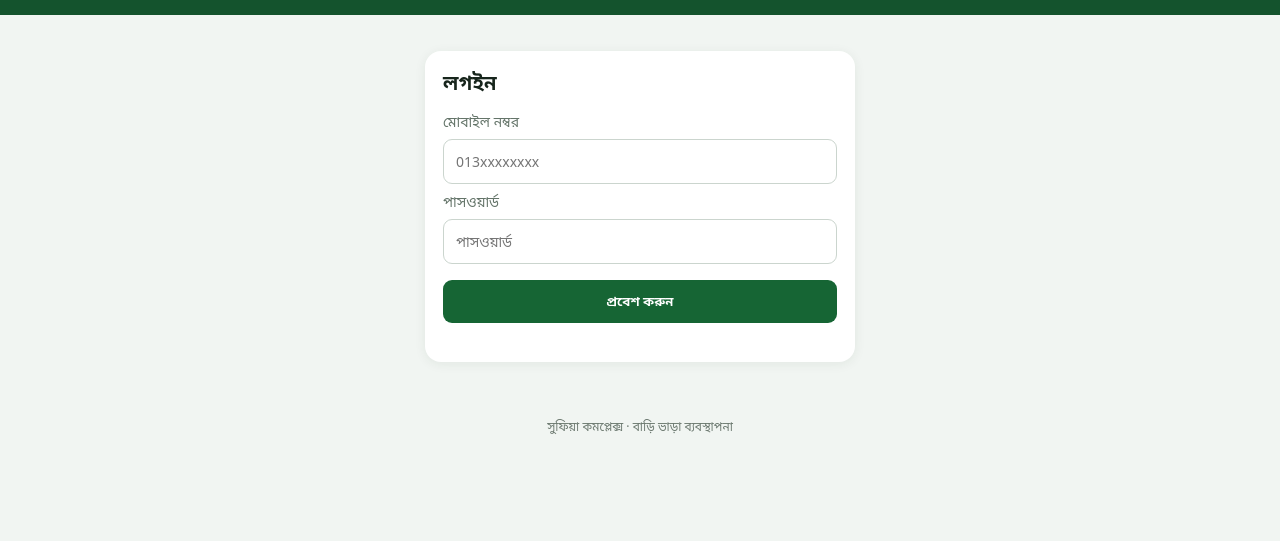
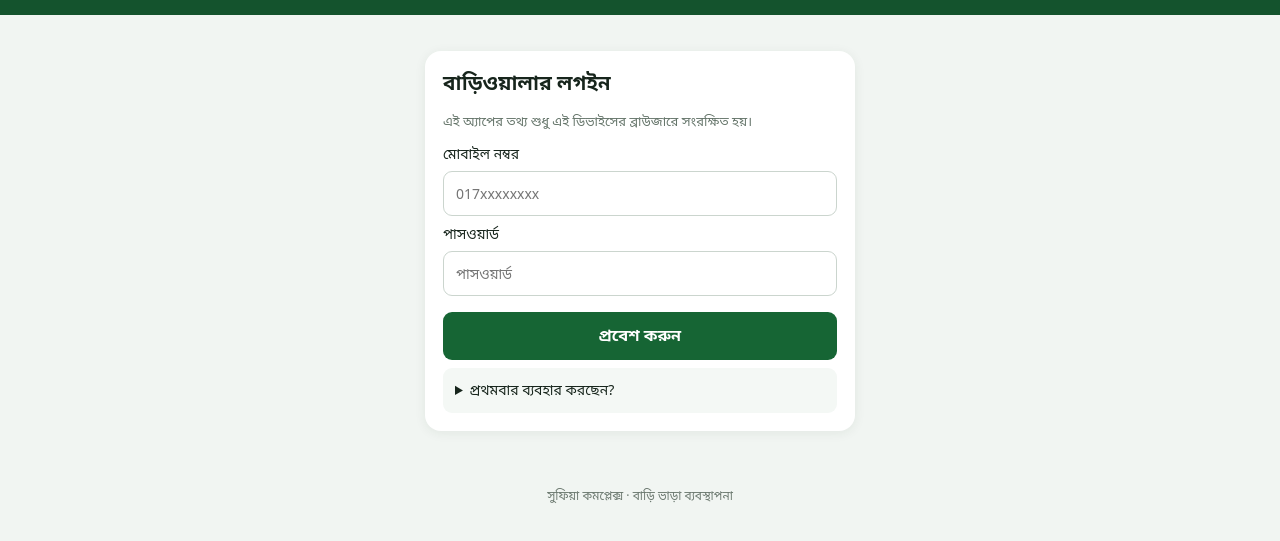
Before and after one commit to sufiacomplexdhunat/000-, a plain HTML site: page index.html in a window 1280 px wide. Shown: the part 75-616 px from the top of the page. Drawn offline with Linux system fonts and the light colour scheme.

Commit message:
Add files via upload

```diff
--- a/index.html
+++ b/index.html
@@ -10,11 +10,11 @@
 <header><div><h1>🏠 সুফিয়া কমপ্লেক্স</h1><p>ধুনট, বগুড়া · ০১৩০৯-৪৯৩০৬৯</p></div><button id="installBtn" class="ghost" hidden>ইনস্টল</button></header>
 <main>
 <section id="login" class="panel login">
-<h2>লগইন</h2><p class="muted">
-<label>মোবাইল নম্বর<input id="loginPhone" inputmode="tel" placeholder="013xxxxxxxx" autocomplete="username"></label>
+<h2>বাড়িওয়ালার লগইন</h2><p class="muted">এই অ্যাপের তথ্য শুধু এই ডিভাইসের ব্রাউজারে সংরক্ষিত হয়।</p>
+<label>মোবাইল নম্বর<input id="loginPhone" inputmode="tel" placeholder="017xxxxxxxx" autocomplete="username"></label>
 <label>পাসওয়ার্ড<input id="loginPass" type="password" placeholder="পাসওয়ার্ড" autocomplete="current-password"></label>
 <button id="loginBtn">প্রবেশ করুন</button>
-
+<details><summary>প্রথমবার ব্যবহার করছেন?</summary><p>প্রাথমিক অ্যাডমিন লগইন:</p><b>মোবাইল: 01700000000</b><br><b>পাসওয়ার্ড: ChangeMe123!</b><p class="muted">প্রবেশের পর সেটিংস থেকে পাসওয়ার্ড পরিবর্তন করুন।</p></details>
 </section>
 <section id="app" hidden>
 <nav class="tabs"><button data-tab="dashboard" class="active">ড্যাশবোর্ড</button><button data-tab="houses">বাড়ি/ফ্ল্যাট</button><button data-tab="tenants">ভাড়াটিয়া</button><button data-tab="accounts">ভাড়া আদায়</button><button data-tab="settings">সেটিংস</button></nav>
```
